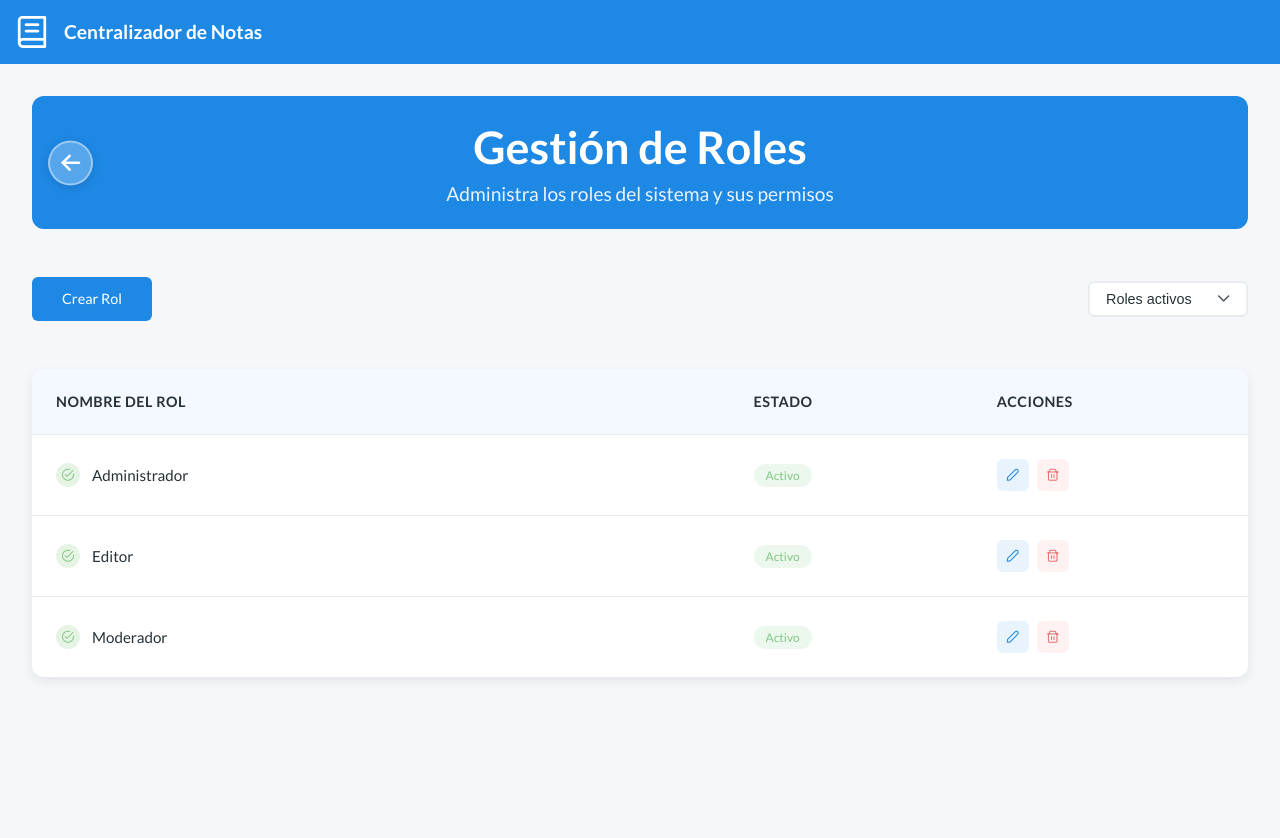
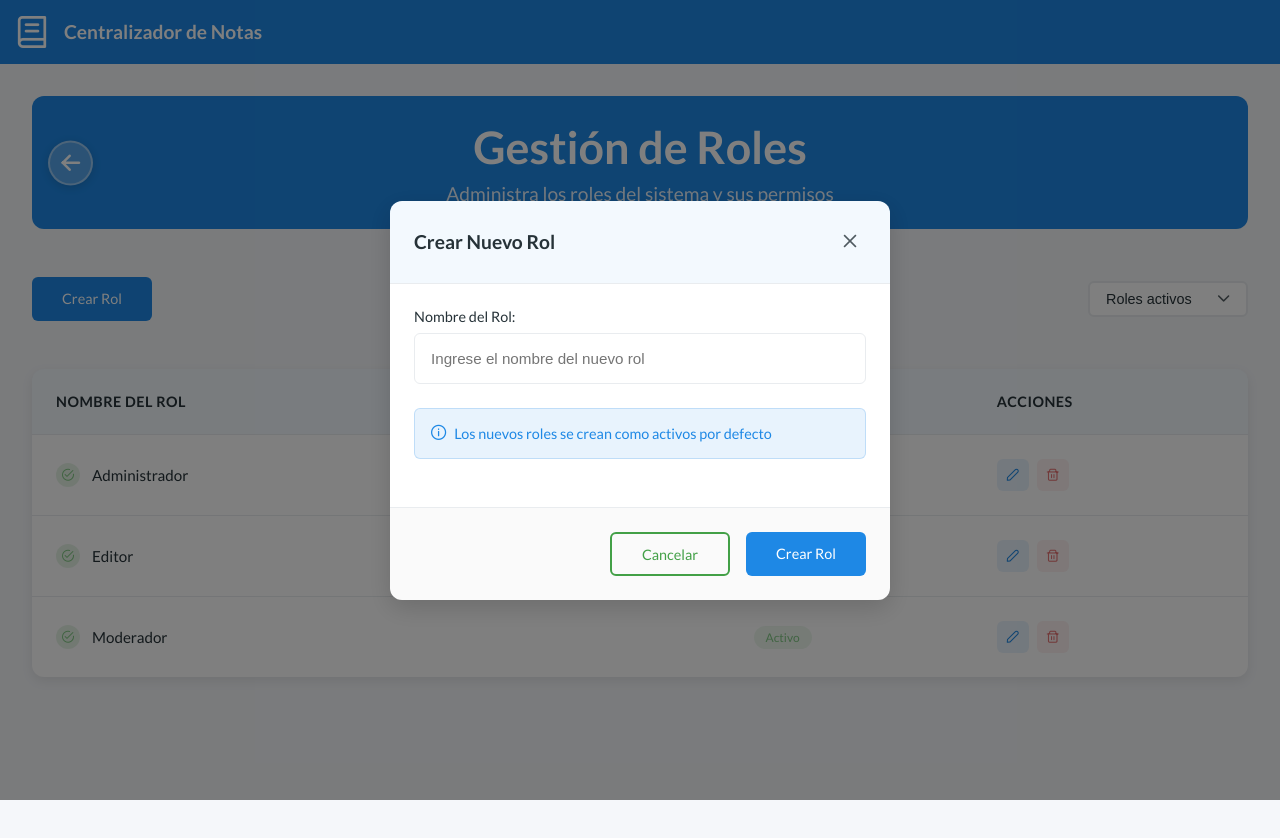
Before and after one commit to FloresAlvaro/Registro-Front, an Angular app: page /roles in a window 1280 px wide. Both pictures are taken after a click on the button "Crear Rol". Shown: the top 838 px of the page. Built offline with nearby package versions, Linux system fonts and the light colour scheme; no server answers.

Commit message:
feat: add role creation modal with toast notifications for success and error messages

```diff
--- a/src/app/role/role.component.html
+++ b/src/app/role/role.component.html
@@ -12,7 +12,7 @@
   <div class="role-content">
     <div class="role-controls">
       <div class="role-actions">
-        <button class="btn-primary">Crear Rol</button>
+        <button class="btn-primary" (click)="openCreateModal()">Crear Rol</button>
       </div>
 
       <div class="role-filters">
@@ -189,3 +189,65 @@
     </div>
   </div>
 </div>
+
+<!-- Modal para crear rol -->
+<div
+  class="modal-overlay"
+  *ngIf="isCreateModalOpen"
+  (click)="closeCreateModal()"
+  (keyup.escape)="closeCreateModal()"
+  tabindex="0"
+>
+  <div class="modal-content" (click)="$event.stopPropagation()" (keyup)="$event.stopPropagation()" tabindex="0">
+    <div class="modal-header">
+      <h3>Crear Nuevo Rol</h3>
+      <button class="modal-close" (click)="closeCreateModal()">
+        <i class="pi pi-times"></i>
+      </button>
+    </div>
+
+    <div class="modal-body">
+      <div class="form-group">
+        <label for="newRoleName">Nombre del Rol:</label>
+        <input
+          type="text"
+          id="newRoleName"
+          [(ngModel)]="newRole.roleName"
+          class="form-input"
+          placeholder="Ingrese el nombre del nuevo rol"
+          (keyup.enter)="createRole()"
+        />
+      </div>
+
+      <div class="form-group">
+        <div class="info-message">
+          <i class="pi pi-info-circle"></i>
+          <span>Los nuevos roles se crean como activos por defecto</span>
+        </div>
+      </div>
+    </div>
+
+    <div class="modal-footer">
+      <button class="btn-secondary" (click)="closeCreateModal()">Cancelar</button>
+      <button class="btn-primary" (click)="createRole()" [disabled]="isCreating || !newRole.roleName.trim()">
+        <span *ngIf="!isCreating">Crear Rol</span>
+        <span *ngIf="isCreating"><i class="pi pi-spin pi-spinner"></i> Creando...</span>
+      </button>
+    </div>
+  </div>
+</div>
+
+<!-- Toast Notifications -->
+<div class="toast-container" [class.show]="showToast">
+  <div class="toast" [class]="'toast-' + toastType">
+    <div class="toast-icon">
+      <i class="pi" [class]="getToastIcon()"></i>
+    </div>
+    <div class="toast-content">
+      <span>{{ toastMessage }}</span>
+    </div>
+    <button class="toast-close" (click)="hideToast()">
+      <i class="pi pi-times"></i>
+    </button>
+  </div>
+</div>
--- a/src/app/role/role.component.scss
+++ b/src/app/role/role.component.scss
@@ -722,6 +722,109 @@
   }
 }
 
+// Estilos específicos para el modal de creación
+.info-message {
+  display: flex;
+  align-items: center;
+  gap: $spacing-xs;
+  background: rgba(30, 136, 229, 0.1);
+  border: 1px solid rgba(30, 136, 229, 0.2);
+  border-radius: $border-radius-sm;
+  padding: $spacing-base;
+  color: $primary-color;
+  font-size: $font-size-sm;
+
+  i {
+    font-size: $font-size-base;
+    color: $primary-color;
+  }
+}
+
+// Toast Notifications
+.toast-container {
+  position: fixed;
+  top: 20px;
+  right: 20px;
+  z-index: 9999;
+  opacity: 0;
+  transform: translateX(100%);
+  transition: all 0.3s ease-in-out;
+
+  &.show {
+    opacity: 1;
+    transform: translateX(0);
+  }
+}
+
+.toast {
+  display: flex;
+  align-items: center;
+  gap: $spacing-base;
+  min-width: 300px;
+  max-width: 400px;
+  padding: $spacing-base $spacing-lg;
+  border-radius: $border-radius-base;
+  background: white;
+  box-shadow: 0 4px 12px rgba(0, 0, 0, 0.15);
+  border-left: 4px solid;
+
+  &.toast-success {
+    border-left-color: #28a745;
+
+    .toast-icon {
+      color: #28a745;
+    }
+  }
+
+  &.toast-error {
+    border-left-color: #dc3545;
+
+    .toast-icon {
+      color: #dc3545;
+    }
+  }
+
+  &.toast-info {
+    border-left-color: #17a2b8;
+
+    .toast-icon {
+      color: #17a2b8;
+    }
+  }
+
+  .toast-icon {
+    font-size: $font-size-lg;
+    flex-shrink: 0;
+  }
+
+  .toast-content {
+    flex: 1;
+    font-size: $font-size-sm;
+    color: $text-primary;
+    line-height: 1.4;
+  }
+
+  .toast-close {
+    background: none;
+    border: none;
+    color: $text-secondary;
+    cursor: pointer;
+    padding: $spacing-xs;
+    border-radius: $border-radius-sm;
+    transition: $transition-fast;
+    flex-shrink: 0;
+
+    &:hover {
+      background: rgba(0, 0, 0, 0.05);
+      color: $text-primary;
+    }
+
+    i {
+      font-size: $font-size-sm;
+    }
+  }
+}
+
 // Animaciones
 @keyframes fadeIn {
   from {
--- a/src/app/role/role.component.ts
+++ b/src/app/role/role.component.ts
@@ -43,6 +43,16 @@ export class RoleComponent implements OnInit {
   isDeleteModalOpen = false;
   roleToDelete: Role | null = null;
   isDeleting = false;
+
+  // Modal de creación
+  isCreateModalOpen = false;
+  newRole: Role = { roleName: '', roleStatus: true };
+  isCreating = false;
+
+  // Toast notifications
+  toastMessage = '';
+  toastType: 'success' | 'error' | 'info' = 'info';
+  showToast = false;
 
   // URL base del endpoint
   private readonly baseUrl = 'http://localhost:3000/roles';
@@ -200,6 +210,10 @@ export class RoleComponent implements OnInit {
       // Recargar los roles para asegurar sincronización
       await this.loadRoles();
       this.closeEditModal();
+      this.showToastNotification(
+        `Rol "${this.editingRole.roleName}" actualizado exitosamente`,
+        'success'
+      );
     } catch (error) {
       this.handleSaveError(error);
     } finally {
@@ -211,15 +225,18 @@ export class RoleComponent implements OnInit {
     const httpError = error as { status?: number; error?: unknown };
 
     if (httpError?.status === 404) {
-      alert('El rol no fue encontrado. Puede haber sido eliminado.');
+      this.showToastNotification('El rol no fue encontrado. Puede haber sido eliminado.', 'error');
       this.loadRoles();
       this.closeEditModal();
     } else if (httpError?.status === 400) {
-      alert('Datos inválidos. Verifica el nombre del rol.');
+      this.showToastNotification('Datos inválidos. Verifica el nombre del rol.', 'error');
     } else if (httpError?.status === 403) {
-      alert('No tienes permisos para editar este rol.');
+      this.showToastNotification('No tienes permisos para editar este rol.', 'error');
     } else {
-      alert('Error al guardar el rol. Por favor, inténtalo de nuevo.');
+      this.showToastNotification(
+        'Error al guardar el rol. Por favor, inténtalo de nuevo.',
+        'error'
+      );
     }
   }
 
@@ -243,7 +260,9 @@ export class RoleComponent implements OnInit {
 
       // Recargar la lista de roles después de eliminar exitosamente
       await this.loadRoles();
+      const deletedRoleName = this.roleToDelete?.roleName || 'el rol';
       this.closeDeleteModal();
+      this.showToastNotification(`Rol "${deletedRoleName}" eliminado exitosamente`, 'success');
     } catch (error) {
       // Manejar errores específicos del servidor
       this.handleDeleteError(error);
@@ -265,10 +284,13 @@ export class RoleComponent implements OnInit {
       this.closeDeleteModal();
     } else if (httpError?.status === 403) {
       // Sin permisos para eliminar
-      alert('No tienes permisos para eliminar este rol');
+      this.showToastNotification('No tienes permisos para eliminar este rol', 'error');
     } else {
       // Otro error del servidor
-      alert('Error al eliminar el rol. Por favor, inténtalo de nuevo.');
+      this.showToastNotification(
+        'Error al eliminar el rol. Por favor, inténtalo de nuevo.',
+        'error'
+      );
     }
   }
 
@@ -281,6 +303,86 @@ export class RoleComponent implements OnInit {
     }
   }
 
+  // Métodos del modal de creación
+  openCreateModal() {
+    this.newRole = { roleName: '', roleStatus: true };
+    this.isCreateModalOpen = true;
+  }
+
+  closeCreateModal() {
+    this.isCreateModalOpen = false;
+    this.newRole = { roleName: '', roleStatus: true };
+  }
+
+  async createRole() {
+    if (!this.newRole.roleName.trim()) {
+      this.showToastNotification('El nombre del rol es obligatorio', 'error');
+      return;
+    }
+
+    this.isCreating = true;
+    try {
+      const roleData = {
+        roleName: this.newRole.roleName.trim(),
+        roleStatus: true, // Siempre true como especificaste
+      };
+
+      const response = await this.http.post<Role>(this.baseUrl, roleData).toPromise();
+
+      if (response) {
+        this.showToastNotification(`Rol "${response.roleName}" creado exitosamente`, 'success');
+        await this.loadRoles();
+        this.closeCreateModal();
+      }
+    } catch (error) {
+      this.handleCreateError(error);
+    } finally {
+      this.isCreating = false;
+    }
+  }
+
+  private handleCreateError(error: unknown) {
+    const httpError = error as { status?: number; error?: unknown };
+
+    if (httpError?.status === 400) {
+      this.showToastNotification('Datos inválidos. Verifica el nombre del rol.', 'error');
+    } else if (httpError?.status === 409) {
+      this.showToastNotification('Ya existe un rol con ese nombre.', 'error');
+    } else if (httpError?.status === 403) {
+      this.showToastNotification('No tienes permisos para crear roles.', 'error');
+    } else {
+      this.showToastNotification('Error al crear el rol. Por favor, inténtalo de nuevo.', 'error');
+    }
+  }
+
+  // Métodos de toast notifications
+  showToastNotification(message: string, type: 'success' | 'error' | 'info') {
+    this.toastMessage = message;
+    this.toastType = type;
+    this.showToast = true;
+
+    // Auto-hide después de 4 segundos
+    setTimeout(() => {
+      this.hideToast();
+    }, 4000);
+  }
+
+  hideToast() {
+    this.showToast = false;
+  }
+
+  getToastIcon(): string {
+    switch (this.toastType) {
+      case 'success':
+        return 'pi-check-circle';
+      case 'error':
+        return 'pi-exclamation-triangle';
+      case 'info':
+      default:
+        return 'pi-info-circle';
+    }
+  }
+
   @HostListener('document:click', ['$event'])
   onDocumentClick(event: Event) {
     const target = event.target as HTMLElement;
```
